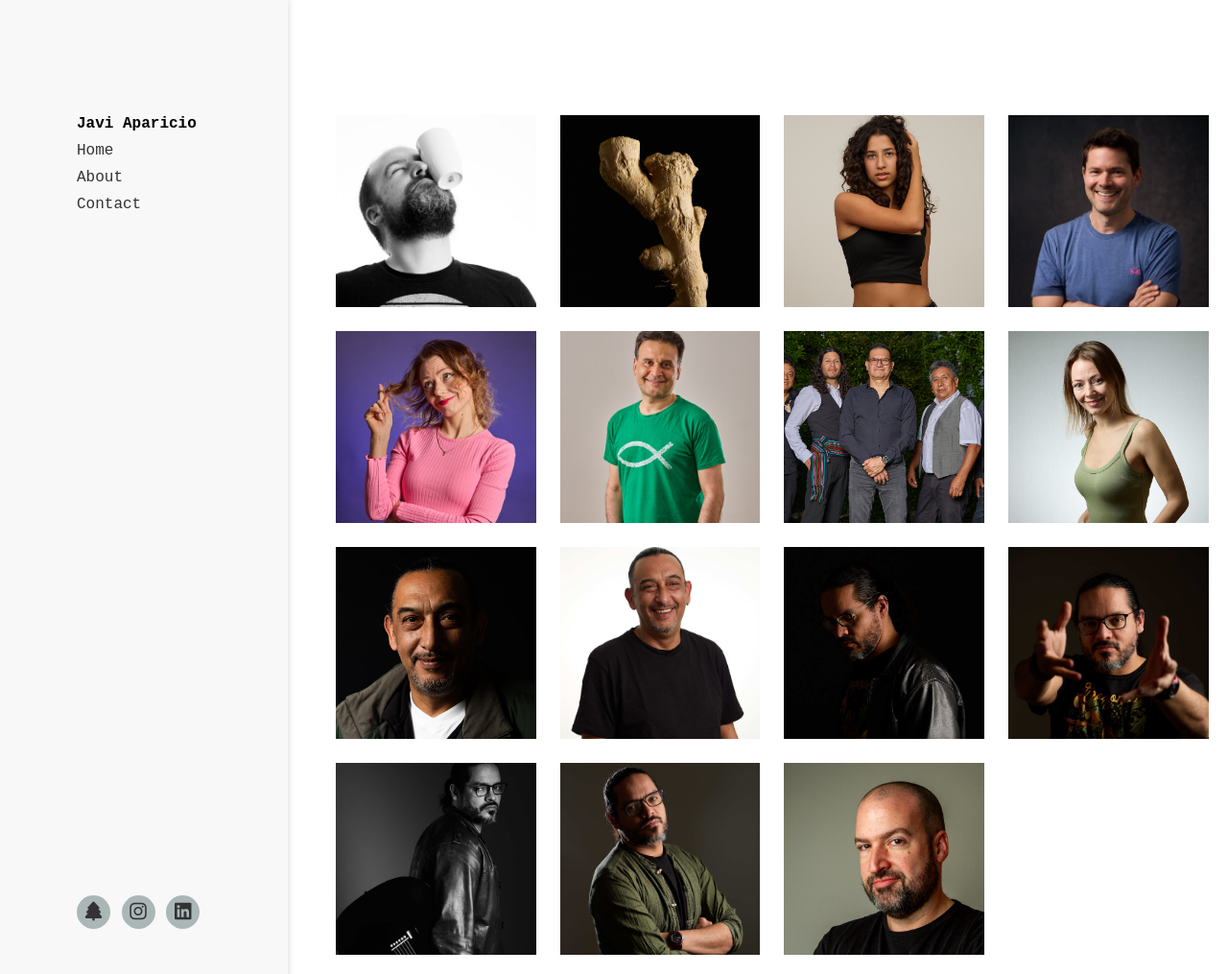
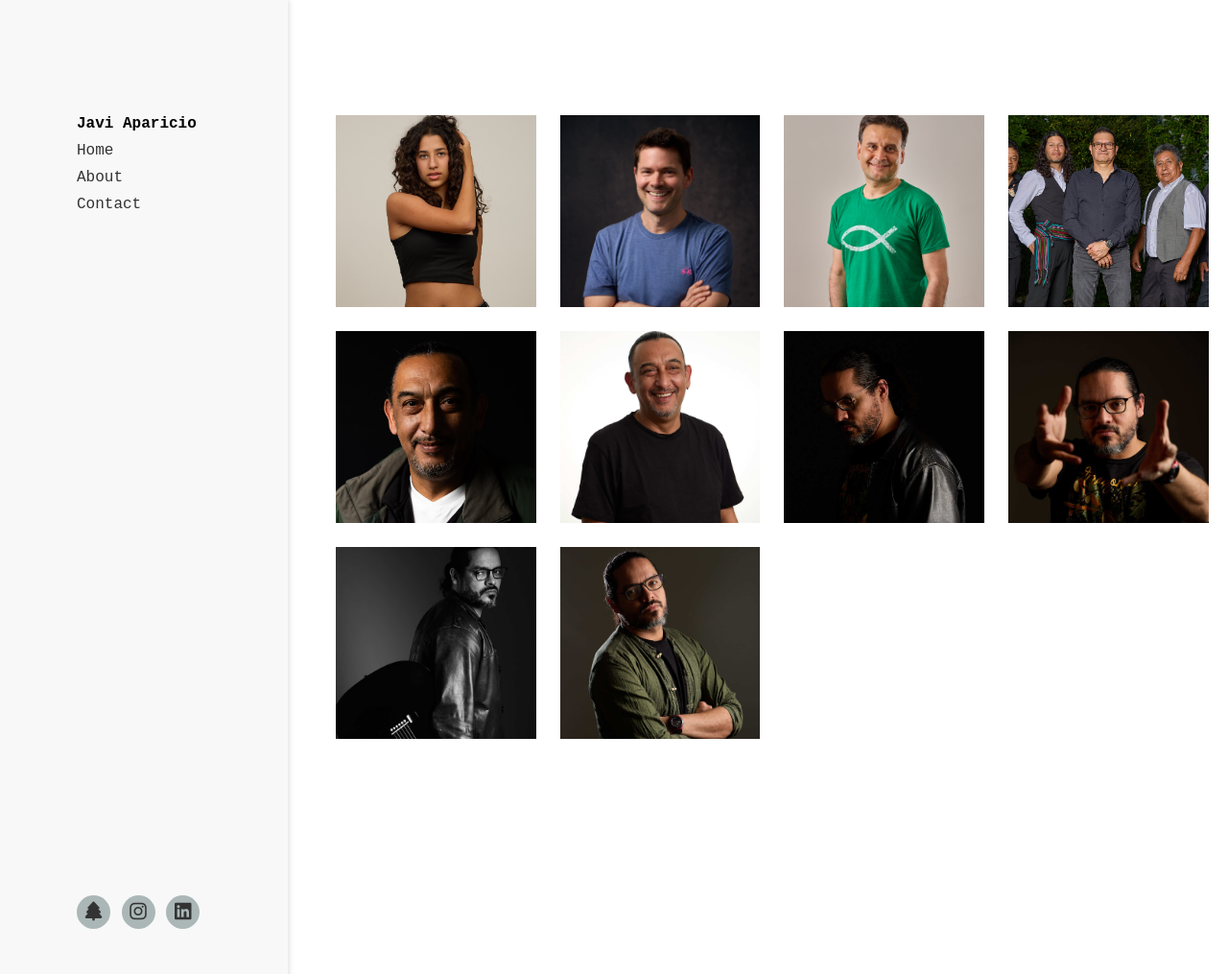
Before and after one commit to javiaparicio/javiaparicio.github.io, a Jekyll site: the page built from index.md, in a window 1280 px wide and 1015 px high. Shown: the whole window at 96% size. Built offline with Jekyll 4.4.1, drawn with Linux system fonts in a browser that asks for light colours.

Commit message:
Revision portfolio

```diff
--- a/index.md
+++ b/index.md
@@ -6,7 +6,7 @@ title: Home
 <div class="gallery">
   {% assign images = site.static_files | sort: "path" | reverse %}
   {% for image in images %}
-    {% if image.path contains 'assets/images' %}
+    {% if image.path contains 'assets/images/portfolio' %}
       {% if image.extname == ".jpg" or image.extname == ".png" %}
         {% assign file_time = site.time | date: '%s' %}
         {% assign hash = file_time | MD5 %}
```
Also changed, not shown: assets/images/aboutMe/001.jpg (renamed from assets/images/001.jpg), assets/images/aboutMe/015.jpg (renamed from assets/images/015.jpg), assets/images/discarded/008.jpg (renamed from assets/images/008.jpg), assets/images/discarded/011.jpg (renamed from assets/images/011.jpg), assets/images/discarded/014.jpg (renamed from assets/images/014.jpg), assets/images/portfolio/002.jpg (renamed from assets/images/002.jpg), assets/images/portfolio/003.jpg (renamed from assets/images/003.jpg), assets/images/portfolio/004.jpg (renamed from assets/images/004.jpg), assets/images/portfolio/005.jpg (renamed from assets/images/005.jpg), assets/images/portfolio/006.jpg (renamed from assets/images/006.jpg), assets/images/portfolio/007.jpg (renamed from assets/images/007.jpg), assets/images/portfolio/009.jpg (renamed from assets/images/009.jpg), assets/images/portfolio/010.jpg (renamed from assets/images/010.jpg), assets/images/portfolio/012.jpg (renamed from assets/images/012.jpg), 1 more files.
